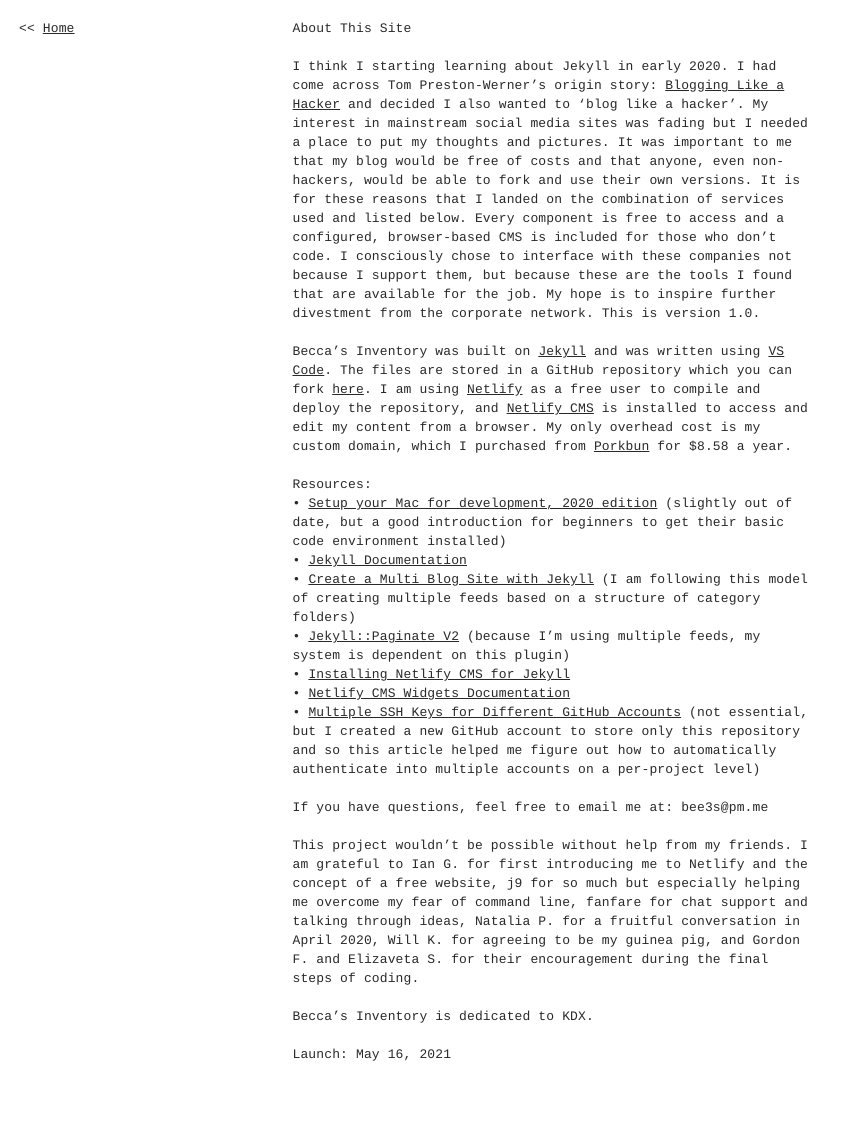
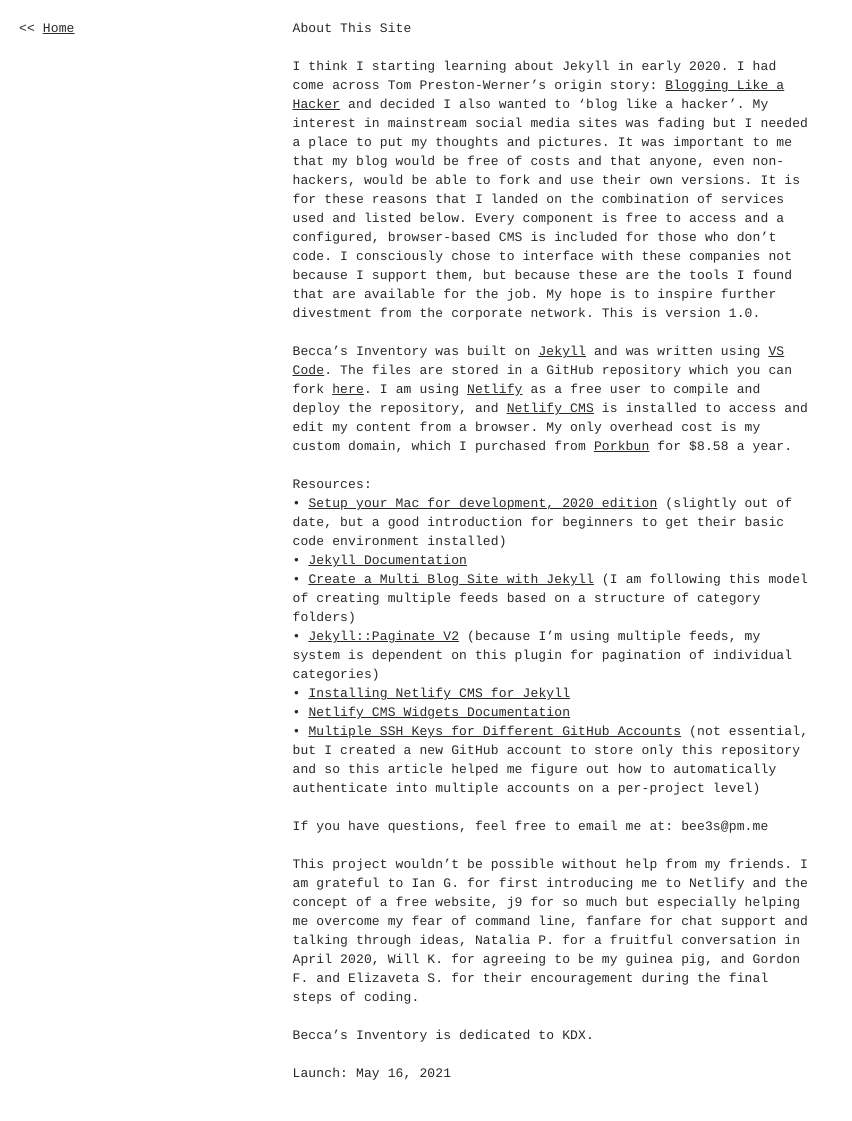
Before and after one commit to beccasinventory/live, a Jekyll site: the page built from pages/_posts/2021-05-16-about-this-site.md, in a window 1280 px wide. Shown: the whole page, without its empty margins (0-852 px from the left). Built offline with Jekyll 4.4.1, drawn with Linux system fonts in a browser that asks for light colours; a script that is not in the unit is left out.

Commit message:
Update Pages “2021-05-16-about-this-site”

```diff
--- a/pages/_posts/2021-05-16-about-this-site.md
+++ b/pages/_posts/2021-05-16-about-this-site.md
@@ -12,7 +12,7 @@
 • [Setup your Mac for development, 2020 edition](https://dev.to/v3frankie/setup-your-mac-for-development-2020-edition-1c8a) (slightly out of date, but a good introduction for beginners to get their basic code environment installed)\
 • [Jekyll Documentation](https://jekyllrb.com/docs/)\
 • [Create a Multi Blog Site with Jekyll](https://www.garron.me/en/blog/multi-blog-site-jekyll.html) (I am following this model of creating multiple feeds based on a structure of category folders)\
-• [Jekyll::Paginate V2](https://github.com/sverrirs/jekyll-paginate-v2/) (because I'm using multiple feeds, my system is dependent on this plugin)\
+• [Jekyll::Paginate V2](https://github.com/sverrirs/jekyll-paginate-v2/) (because I'm using multiple feeds, my system is dependent on this plugin for pagination of individual categories)\
 • [Installing Netlify CMS for Jekyll](https://www.netlifycms.org/docs/jekyll/)\
 • [Netlify CMS Widgets Documentation](https://www.netlifycms.org/docs/widgets)\
 • [](https://gist.github.com/jexchan/2351996#multiple-ssh-keys-settings-for-different-github-account)[Multiple SSH Keys for Different GitHub Accounts](https://gist.github.com/jexchan/2351996) (not essential, but I created a new GitHub account to store only this repository and so this article helped me figure out how to automatically authenticate into multiple accounts on a per-project level)
```
